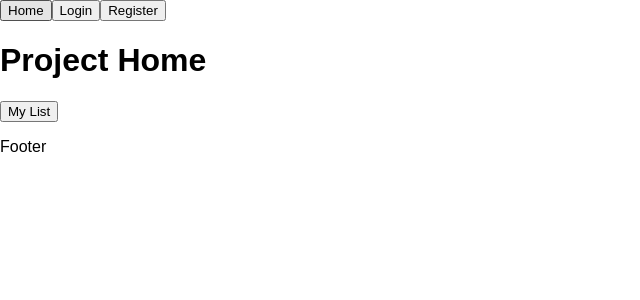
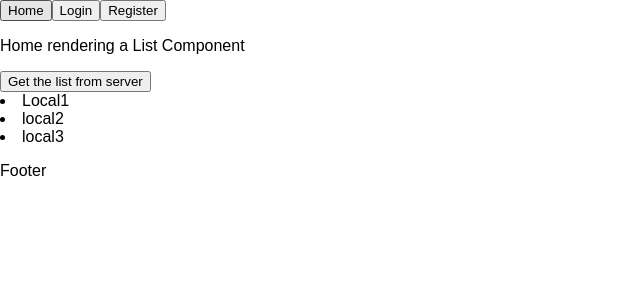
Before and after one commit to Abdul-Sen/Fullstack-social-app, a React (Create React App) app in the folder client/: page / in a window 1280 px wide. Shown: the top 300 px of the page, without its empty margins (0-640 px from the left). Built offline with nearby package versions, Linux system fonts and the light colour scheme.

Commit message:
Finally got the entire project locally working with a basic hook

```diff
--- a/client/package.json
+++ b/client/package.json
@@ -3,7 +3,7 @@
   "version": "0.1.0",
   "private": true,
   "dependencies": {
-    "react": "^16.4.1",
+    "react": "^16.12.0",
     "react-dom": "^16.12.0",
     "react-router-dom": "^4.3.1",
     "react-scripts": "1.1.4"
--- a/client/src/App/pages/Home.js
+++ b/client/src/App/pages/Home.js
@@ -1,20 +1,14 @@
-import React, { Component } from 'react';
-import { Link } from 'react-router-dom';
+import React, { Fragment } from 'react';
+import List from './List';
 
+function Home(props)
+{
+  return (
+    <Fragment>
+      <p>Home rendering a List Component</p>
+      <List></List>
+    </Fragment>
+  )
+}
 
-class Home extends Component {
-  render() {
-    return (
-    <div className="App">
-      <h1>Project Home</h1>
-      {/* Link to List.js */}
-      <Link to={'./list'}>
-        <button variant="raised">
-            My List
-        </button>
-      </Link>
-    </div>
-    );
-  }
-}
 export default Home;
--- a/client/src/App/pages/List.js
+++ b/client/src/App/pages/List.js
@@ -1,53 +1,40 @@
-import React, { Component } from 'react';
 
-class List extends Component {
-  // Initialize the state
-  constructor(props){
-    super(props);
-    this.state = {
-      list: []
-    }
+import React, { Fragment } from 'react';
+import {useState} from 'react';
+
+function List(props)
+{
+
+  const [myList,setmyList] = useState(["Local1","local2","local3"]);
+
+  const handleList = (listData) =>{
+    console.log(`inside handle List function....`);
+    console.log(listData);
+
+    setmyList((previousState)=>([...previousState,...listData]));
+
   }
+  const getList = (event)=>{
 
-  // Fetch the list on first mount
-  componentDidMount() {
-    this.getList();
+    fetch(process.env.REACT_APP_PUBLIC_URL + 'api/getList')
+    .then(res => res.json())
+    .then(list => {
+      handleList(list);
+    });
+
   }
+  return (
+    <Fragment>
+      <button onClick={getList} > Get the list from server</button>
 
-  // Retrieves the list of items from the Express app
-  getList = () => {
-    fetch('/api/getList')
-    .then(res => res.json())
-    .then(list => this.setState({ list }))
-  }
+      <br></br>
 
-  render() {
-    const { list } = this.state;
+      {myList.map((value,index)=>{
+        return (<li>{value}</li>)
+      })}
 
-    return (
-      <div className="App">
-        <h1>List of Items</h1>
-        {/* Check to see if any items are found*/}
-        {list.length ? (
-          <div>
-            {/* Render the list of items */}
-            {list.map((item) => {
-              return(
-                <div>
-                  {item}
-                </div>
-              );
-            })}
-          </div>
-        ) : (
-          <div>
-            <h2>No List Items Found</h2>
-          </div>
-        )
-      }
-      </div>
-    );
-  }
+          </Fragment>
+  )
 }
 
 export default List;
```
Also changed, not shown: 1 other file (tests, documents, lock files or other folders).
